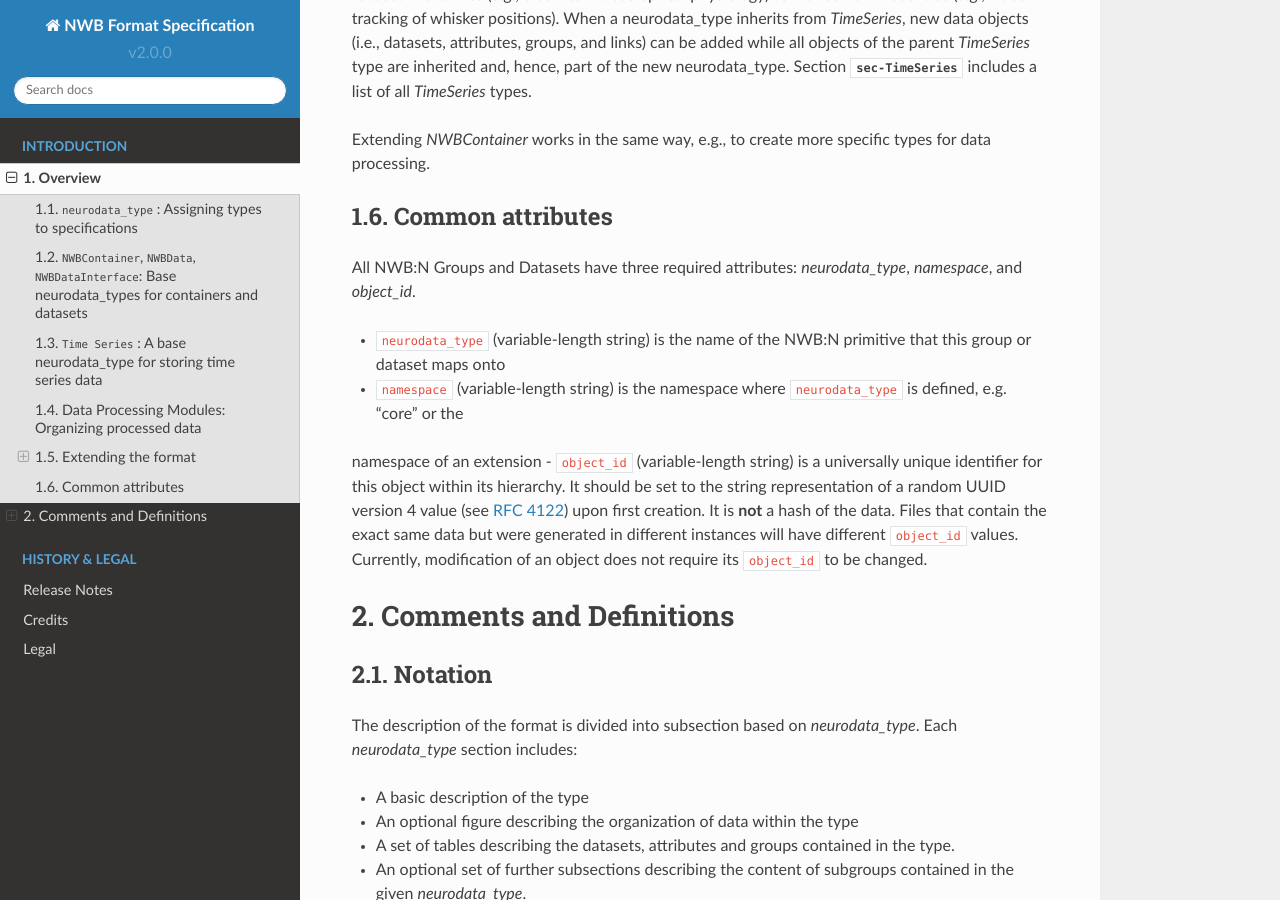
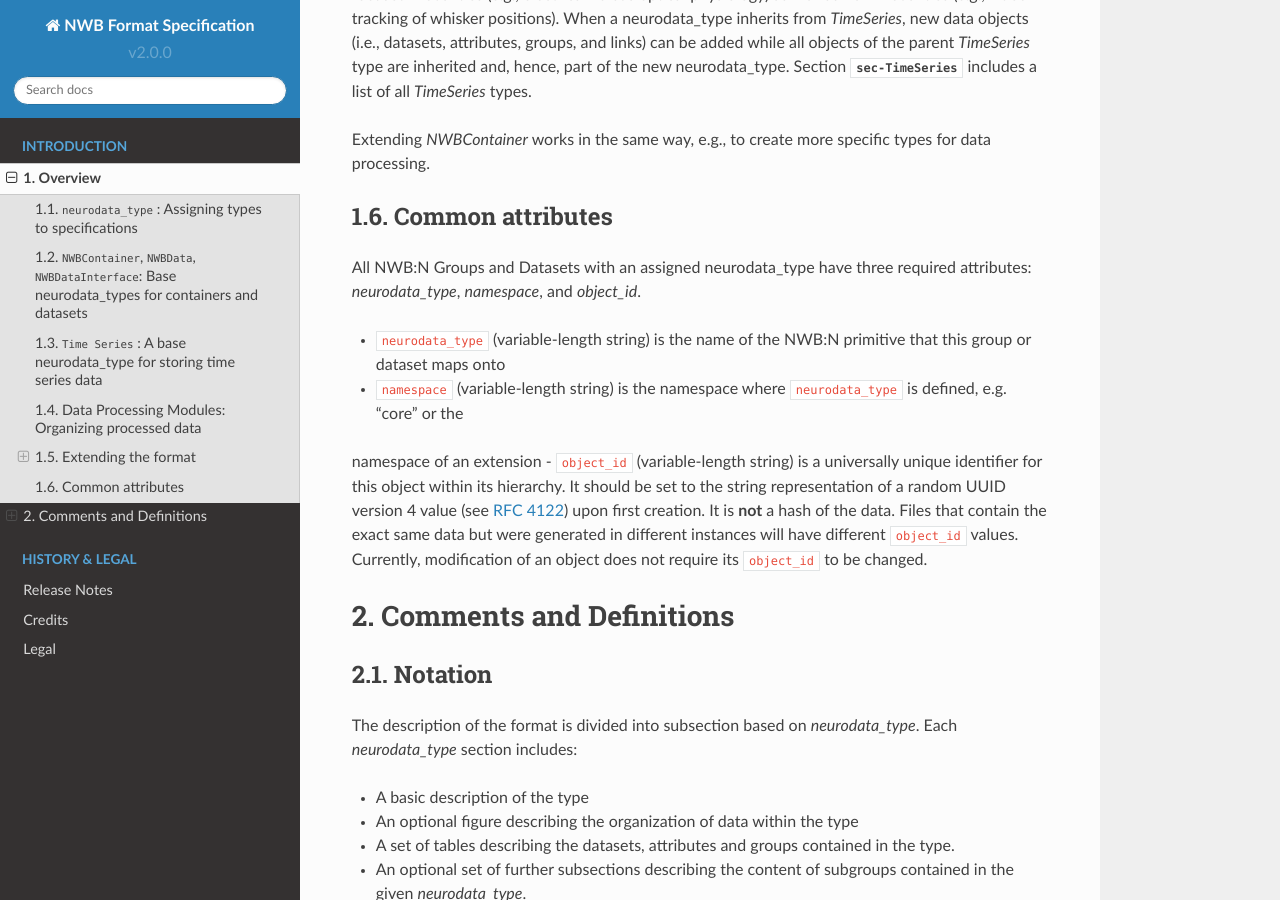
Before and after one commit to NeurodataWithoutBorders/nwb-schema, a Sphinx documentation site: the page built from docs/format/source/format_description.rst, in a window 1280 px wide and 900 px high, scrolled down 3848 px. Built offline with Sphinx 7.4.7 and the Read the Docs theme 2.0.0, drawn with Linux system fonts in a browser that asks for light colours.

Commit message:
Update doc on common attributes

```diff
--- a/docs/format/source/format_description.rst
+++ b/docs/format/source/format_description.rst
@@ -206,7 +206,8 @@ data processing.
 Common attributes
 -----------------
 
-All NWB:N Groups and Datasets have three required attributes: `neurodata_type`, `namespace`, and `object_id`.
+All NWB:N Groups and Datasets with an assigned neurodata_type have three required attributes: `neurodata_type`,
+`namespace`, and `object_id`.
 
 - ``neurodata_type`` (variable-length string) is the name of the NWB:N primitive that this group or dataset maps onto
 - ``namespace`` (variable-length string) is the namespace where ``neurodata_type`` is defined, e.g. "core" or the
```
